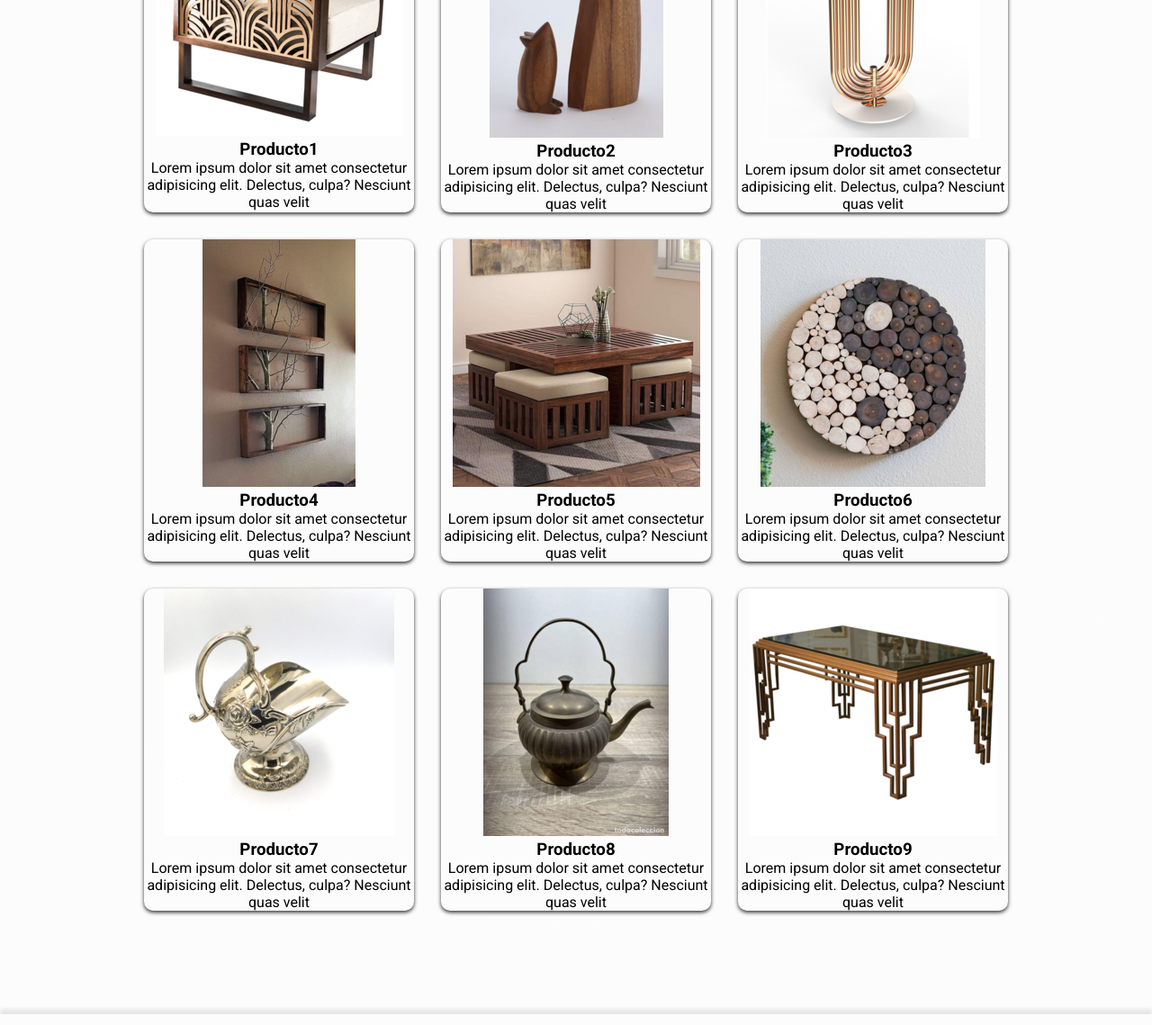
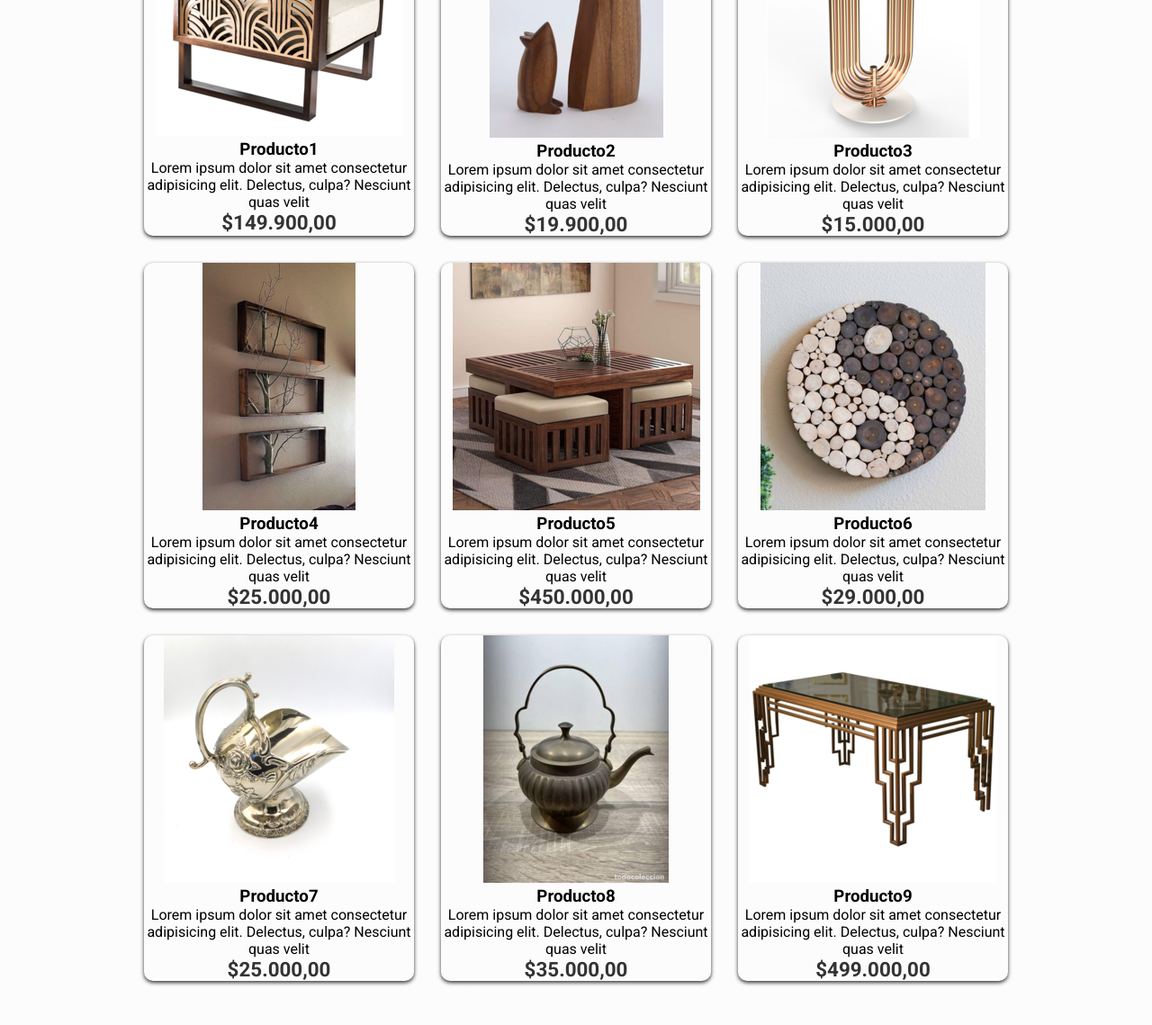
Before and after one commit to AndresQ-Dev/BazarVintage, a plain HTML site: page index.html in a window 1280 px wide. Shown: the part 719-1858 px from the top of the page at 90% size. Drawn offline with Linux system fonts and the light colour scheme.

Commit message:
add price to cards...

```diff
--- a/index.html
+++ b/index.html
@@ -50,46 +50,55 @@
                     <img src="images/chair1.png" alt="">
                     <h3>Producto1</h3>
                     <p>Lorem ipsum dolor sit amet consectetur adipisicing elit. Delectus, culpa? Nesciunt quas velit</p>
+                    <p class="price">$149.900,00</p>
                 </div>
                 <div class="card">
                     <img src="images/cat_mouse.png" alt="">
                     <h3>Producto2</h3>
                     <p>Lorem ipsum dolor sit amet consectetur adipisicing elit. Delectus, culpa? Nesciunt quas velit</p>
+                <p class="price">$19.900,00</p>
                 </div>
                 <div class="card">
                     <img src="images/lamp.png" alt="">
                     <h3>Producto3</h3>
                     <p>Lorem ipsum dolor sit amet consectetur adipisicing elit. Delectus, culpa? Nesciunt quas velit</p>
+                    <p class="price">$15.000,00</p>
                 </div>
                 <div class="card">
                     <img src="images/frame_branchs.png" alt="">
                     <h3>Producto4</h3>
                     <p>Lorem ipsum dolor sit amet consectetur adipisicing elit. Delectus, culpa? Nesciunt quas velit</p>
+                    <p class="price">$25.000,00</p>
                 </div>
                 <div class="card">
                     <img src="images/modular_table.png" alt="">
                     <h3>Producto5</h3>
                     <p>Lorem ipsum dolor sit amet consectetur adipisicing elit. Delectus, culpa? Nesciunt quas velit</p>
+                    <p class="price">$450.000,00</p>
                 </div>
                 <div class="card">
                     <img src="images/yinyang_frame.png" alt="">
                     <h3>Producto6</h3>
                     <p>Lorem ipsum dolor sit amet consectetur adipisicing elit. Delectus, culpa? Nesciunt quas velit</p>
+                    <p class="price">$29.000,00</p>
                 </div>
                 <div class="card">
                     <img src="images/sugar_bowl.png" alt="">
                     <h3>Producto7</h3>
                     <p>Lorem ipsum dolor sit amet consectetur adipisicing elit. Delectus, culpa? Nesciunt quas velit</p>
+                    <p class="price">$25.000,00</p>
                 </div>
                 <div class="card">
                     <img src="images/vintage_teapot.png" alt="">
                     <h3>Producto8</h3>
                     <p>Lorem ipsum dolor sit amet consectetur adipisicing elit. Delectus, culpa? Nesciunt quas velit</p>
+                    <p class="price">$35.000,00</p>
                 </div>
                 <div class="card">
                     <img src="images/retro_Ziggurat_Table.png" alt="">
                     <h3>Producto9</h3>
                     <p>Lorem ipsum dolor sit amet consectetur adipisicing elit. Delectus, culpa? Nesciunt quas velit</p>
+                    <p class="price">$499.000,00</p>
                 </div>
             </div>
 
--- a/style.css
+++ b/style.css
@@ -157,6 +157,12 @@ main h1 {
     transition: transform 0.3s ease;
 }
 
+.card .price{
+    font-size: 1.4em;
+    font-weight: bold;
+    color: #333;
+}
+
 .card:hover {
     transform: translateY(-20px);
     box-shadow: 0 4px 12px rgba(0, 0, 0, 0.8);
@@ -213,8 +219,8 @@ main h1 {
     padding: 10px 25px;
     color: #333;
     text-align: center;
-    border: 2px solid #ccc;
-    border-radius: 10px;
+    /* border: 2px solid #ccc; */
+    /* border-radius: 10px; */
     background: transparent;
 }
 
@@ -339,7 +345,6 @@ footer .info p{
     justify-content: center;
     color: #333;
     padding: 20px;
-    font-style: italic;
 }
 
 .filters{
```
Also changed, not shown: pages/Products.html (+1 -1 lines).
